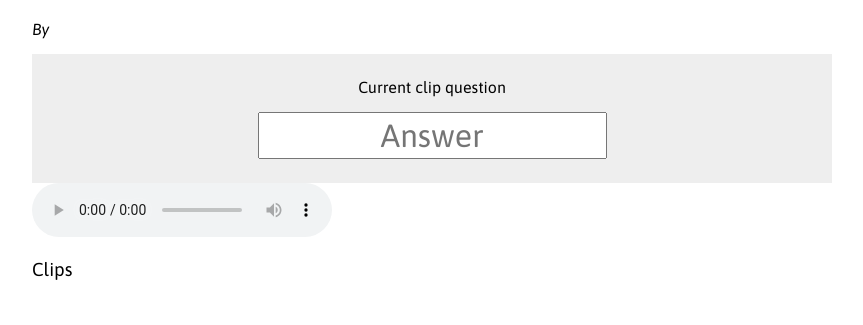
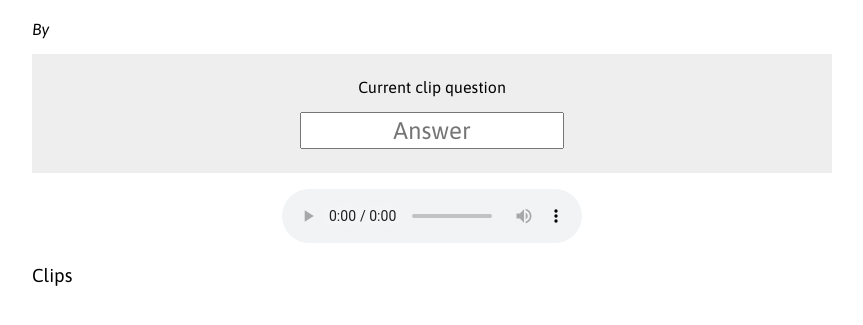
Before and after one commit to hftf/spoticle, a Django app: template spoticle/templates/quiz.html in a window 1280 px wide. Shown: the part 114-439 px from the top of the page, without its empty margins (208-1071 px from the left). Run offline with Django 3.2, Linux system fonts and the light colour scheme; the template is opened without the code that fills it, so the values that code supplies are empty; parts of the project's set-up code (start-up, migrations or seed data) failed here and were passed over; some libraries are stand-ins or nearby versions; some web fonts are replaced.

Commit message:
Added css for sound bar

```diff
--- a/spoticle/static/style.css
+++ b/spoticle/static/style.css
@@ -111,11 +111,16 @@ header ul li.current a {
 }
 
 input.answer {
-  font-size: 2em;
+  font-size: 1.5em;
   text-align: center;
 }
 .current_clip {
   padding: 0.5em 0;
   text-align: center;
   background: #eee;
+  margin-bottom: 1.0em;
 }
+
+.sound_bar {
+  text-align: center;
+}
```
